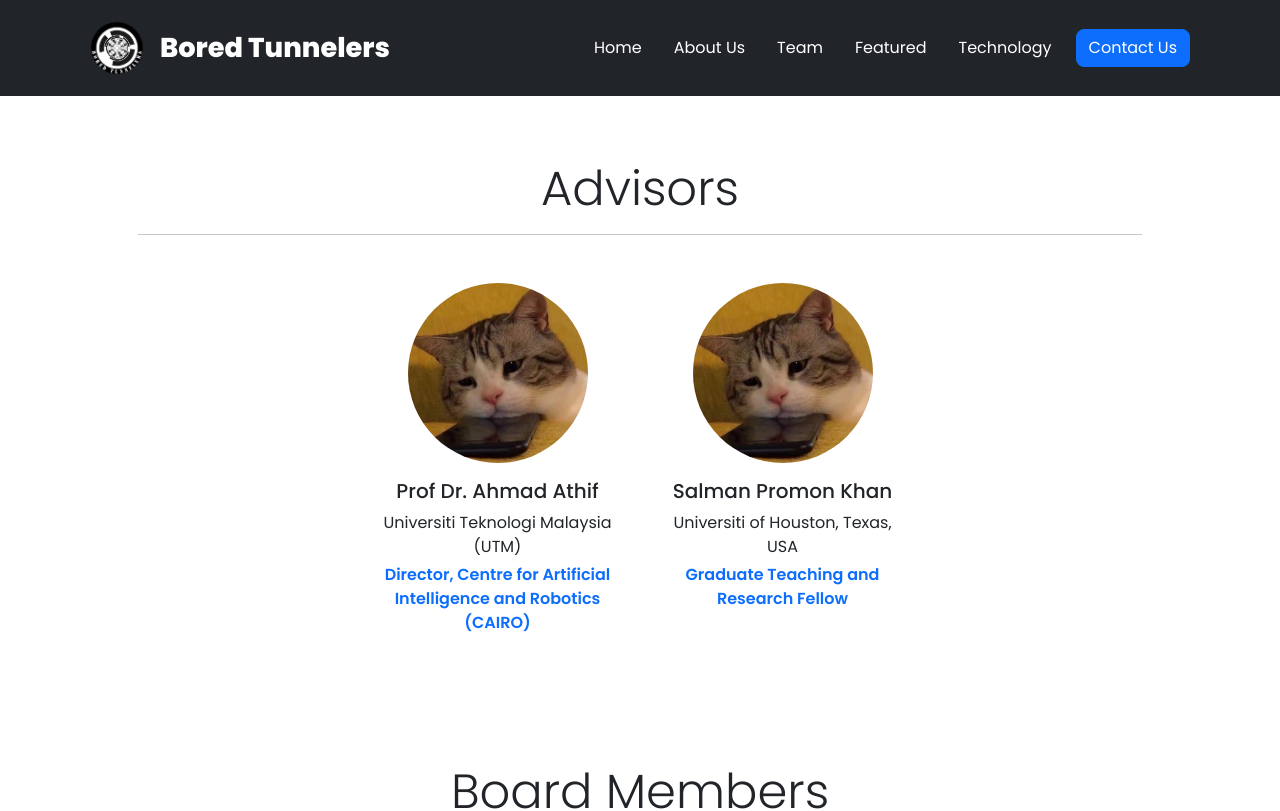
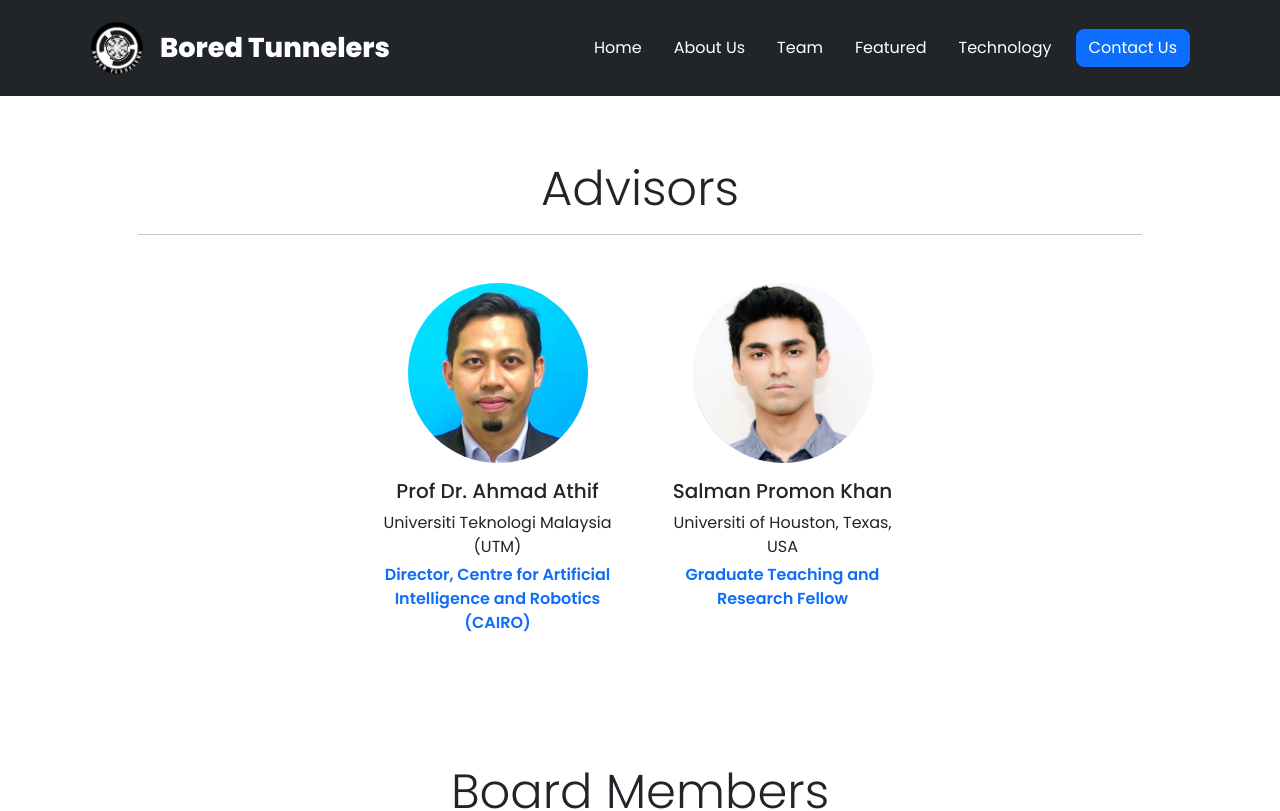
Before and after one commit to NafisAshraf/bored-tunnelers, a React (Create React App) app: page /team in a window 1280 px wide. Shown: the top 811 px of the page. Built offline with nearby package versions, Linux system fonts and the light colour scheme.

Commit message:
added images of advisors

```diff
--- a/src/components/HomePageElements/TechnicalSpecifications/TechnicalSpecifications.jsx
+++ b/src/components/HomePageElements/TechnicalSpecifications/TechnicalSpecifications.jsx
@@ -17,7 +17,7 @@ const TechnicalSpecifications = () => {
           style={{ width: "100%" }}
         />
         <a href="/technology">
-          <button className="btn btn-lg bg-dark text-white fw-bold px-4 py-2 mt-3 rounded-0">
+          <button className="btn btn-lg btn-dark text-white fw-bold px-4 py-2 mt-3 rounded-0">
             View Details
           </button>
         </a>
--- a/src/components/team/teamData.json
+++ b/src/components/team/teamData.json
@@ -5,13 +5,13 @@
       "members": [
         {
           "name": "Prof Dr. Ahmad Athif",
-          "image": "images/team/cat.jpg",
+          "image": "images/team/Dr Ahmad Athif.jpg",
           "university": "Universiti Teknologi Malaysia (UTM)",
           "role": "Director, Centre for Artificial Intelligence and Robotics (CAIRO)"
         },
         {
           "name": "Salman Promon Khan",
-          "image": "images/team/cat.jpg",
+          "image": "images/team/Salman Promon.jpg",
           "university": "Universiti of Houston, Texas, USA",
           "role": "Graduate Teaching and Research Fellow"
         }
```
Also changed, not shown: public/images/team/Dr Ahmad Athif.jpg (added), public/images/team/Salman Promon.jpg (added).
